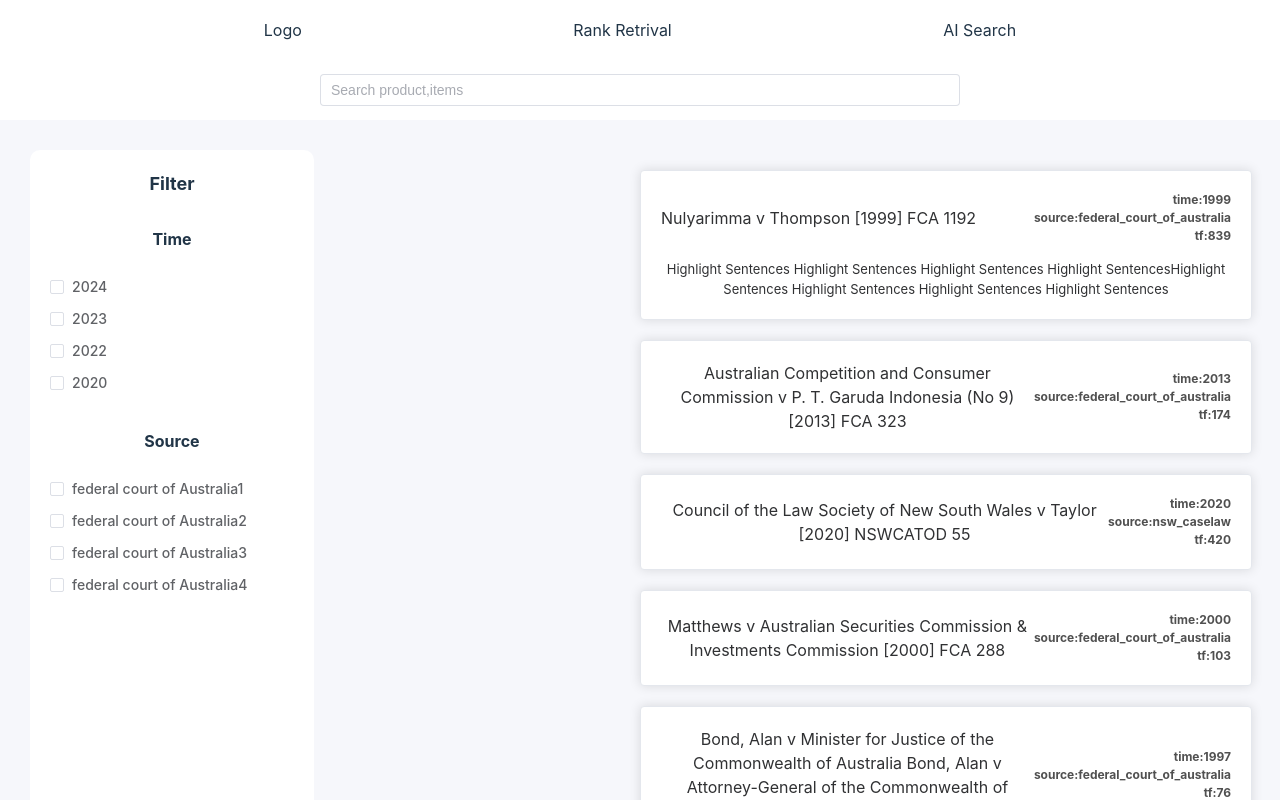
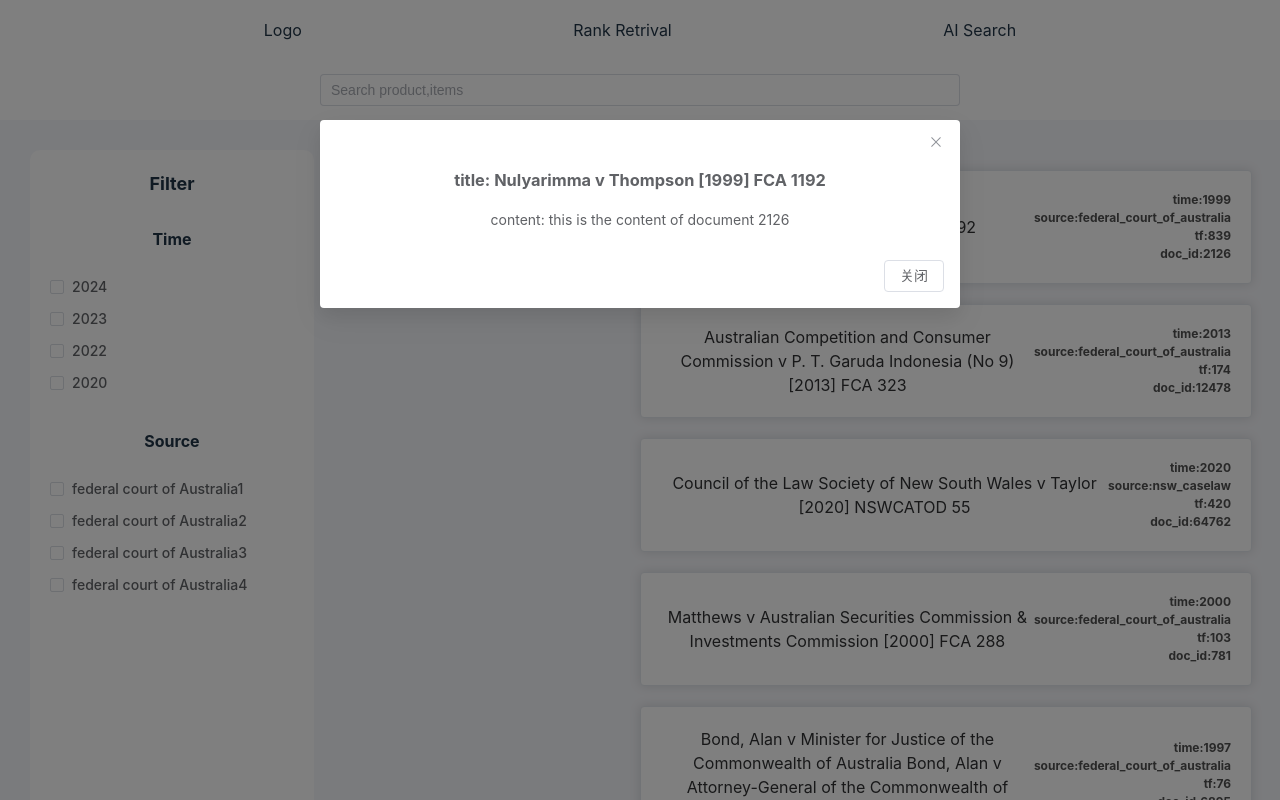
Before and after one commit to PristineZhang/case-law-frontend, a Vue app: page /search in a window 1280 px wide. Both pictures are taken after a click on the element 946 px from the left and 218 px from the top of the page. Shown: the top 800 px of the page. Built offline with nearby package versions, Linux system fonts and the light colour scheme.

Commit message:
弹窗显示全文

```diff
--- a/src/mock/index.js
+++ b/src/mock/index.js
@@ -231,6 +231,19 @@ Mock.mock('/api/source-analytics', 'get', () => {
   };
 });
 
+
+
+Mock.mock(/\/api\/document\?doc_id=\d+/, 'get', (options) => {
+  // 解析 URL 参数
+  const url = new URL(options.url, window.location.origin);
+  const docId = url.searchParams.get('doc_id');
+
+  return {
+    content: `this is the content of document ${docId}`
+  };
+});
+
+
 // todo 改成数据里有的
 Mock.mock('/api/filters', 'get', () => {
   // Mock data for filter options
--- a/src/views/SearchPage.vue
+++ b/src/views/SearchPage.vue
@@ -32,27 +32,30 @@
           </div>
 
           <div class="rankC">
-              <!-- 可点击显示折叠内容的卡片 -->
               <div class="rankC2">
-                  <el-card v-for="(item, index) in titles" :key="index" @click="toggleCollapse(index)">
+                  <el-card v-for="(item, index) in titles" :key="index" @click="openDialog(item)">
                       <div class="cardBox">
                           <div>{{ item.title }}</div>
                           <div class="cardTime">
                               <div>time:{{ item.time }}</div>
                               <div>source:{{ item.source }}</div>
                               <div>tf:{{ item.tf }}</div>
-                          </div>
-                      </div>
-
-                      <!-- 折叠内容 -->
-                      <div v-if="isCollapsed(index)">
-                          <div class="cardContent">
-                              Highlight Sentences Highlight Sentences Highlight Sentences Highlight SentencesHighlight
-                              Sentences Highlight Sentences Highlight Sentences Highlight Sentences
+                              <div>doc_id:{{ item.doc_id }}</div>
                           </div>
                       </div>
                   </el-card>
               </div>
+              <!-- 弹窗 -->
+              <el-dialog v-model="dialogVisible" width="50%">
+                <div>
+                  <h3>title: {{ selectedItem.title }}</h3>
+                  <p>content: {{ content }}</p>
+                </div>
+                <template #footer>
+                  <el-button @click="dialogVisible = false">关闭</el-button>
+                </template>
+              </el-dialog>
+
           </div>
 
           <!-- <div class="rankR">
@@ -83,13 +86,16 @@ setup() {
   const keyword = ref('');
   const chart = ref(null);
   const chartD = ref(null);
-  const collapsedIndexes = ref([]);
   const titles = ref([]);
   const year = ref([]);
   const count = ref([]);
   const sourceAnalytics = ref([]);
   const filtersDate = ref([]);
   const filtersSource = ref([]);
+
+  const dialogVisible = ref(false);
+  const selectedItem = ref({});
+  const content = ref('');
 
   // Watch for changes in keyword, checkList.time, checkList.source
   watch([keyword, () => checkList.time, () => checkList.source], () => {
@@ -204,6 +210,22 @@ setup() {
     }
   };
 
+  const openDialog = async (item) => {
+    selectedItem.value = item;
+    dialogVisible.value = true;
+
+    axios
+      .get(`/api/document`, { params: { doc_id: item.doc_id } })
+      .then(response => {
+        console.log(response)
+        content.value = response.content;
+      })
+      .catch(error => {
+        ElMessage.error('获取内容失败');
+      });
+
+};
+
   // Fetch titles
   const fetchTitles = () => {
     axios
@@ -256,20 +278,6 @@ setup() {
       });
   };
 
-  // Toggle card collapse state
-  const toggleCollapse = (index) => {
-    const i = collapsedIndexes.value.indexOf(index);
-    if (i === -1) {
-      collapsedIndexes.value.push(index); // Add to collapsed list
-    } else {
-      collapsedIndexes.value.splice(i, 1); // Remove from collapsed list
-    }
-  };
-
-  // Check if card is collapsed
-  const isCollapsed = (index) => {
-    return collapsedIndexes.value.includes(index);
-  };
 
   // Fetch data on mounted
   onMounted(() => {
@@ -286,7 +294,6 @@ setup() {
     keyword,
     chart,
     chartD,
-    collapsedIndexes,
     titles,
     year,
     count,
@@ -299,8 +306,11 @@ setup() {
     getCaseByYear,
     getAnalytics,
     getFilters,
-    toggleCollapse,
-    isCollapsed
+
+    dialogVisible,
+    selectedItem,
+    content,
+    openDialog,
   };
 }
 };
```
